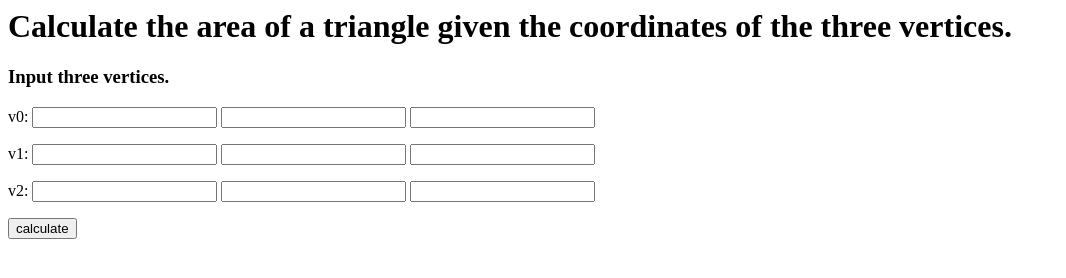
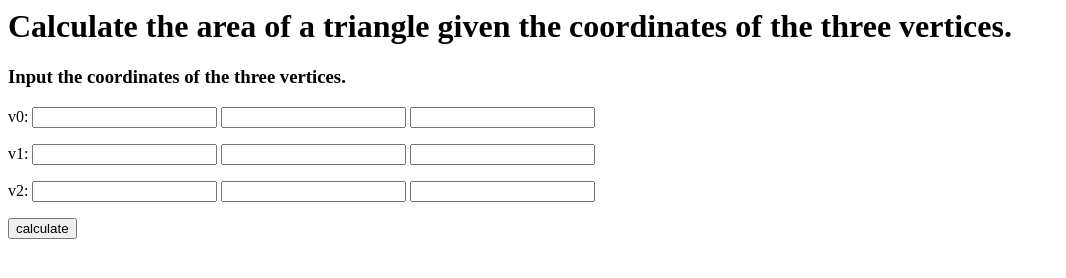
Before and after one commit to aymp/InfoVis2021, a plain HTML site: page W02/task3.html in a window 1280 px wide. Shown: the whole page, without its empty margins (0-1066 px from the left). Drawn offline with Linux system fonts and the light colour scheme.

Commit message:
modify task3.js v3

```diff
--- a/W02/task3.html
+++ b/W02/task3.html
@@ -4,7 +4,7 @@
     </head>
     <body>
         <h1>Calculate the area of a triangle given the coordinates of the three vertices.</h1>
-        <h3>Input three vertices.</h3>
+        <h3>Input the coordinates of the three vertices.</h3>
         <form id="form1" action="#">
             <p>v0:
                 <input type="number" id="v0_x" name="v0_x">
```
